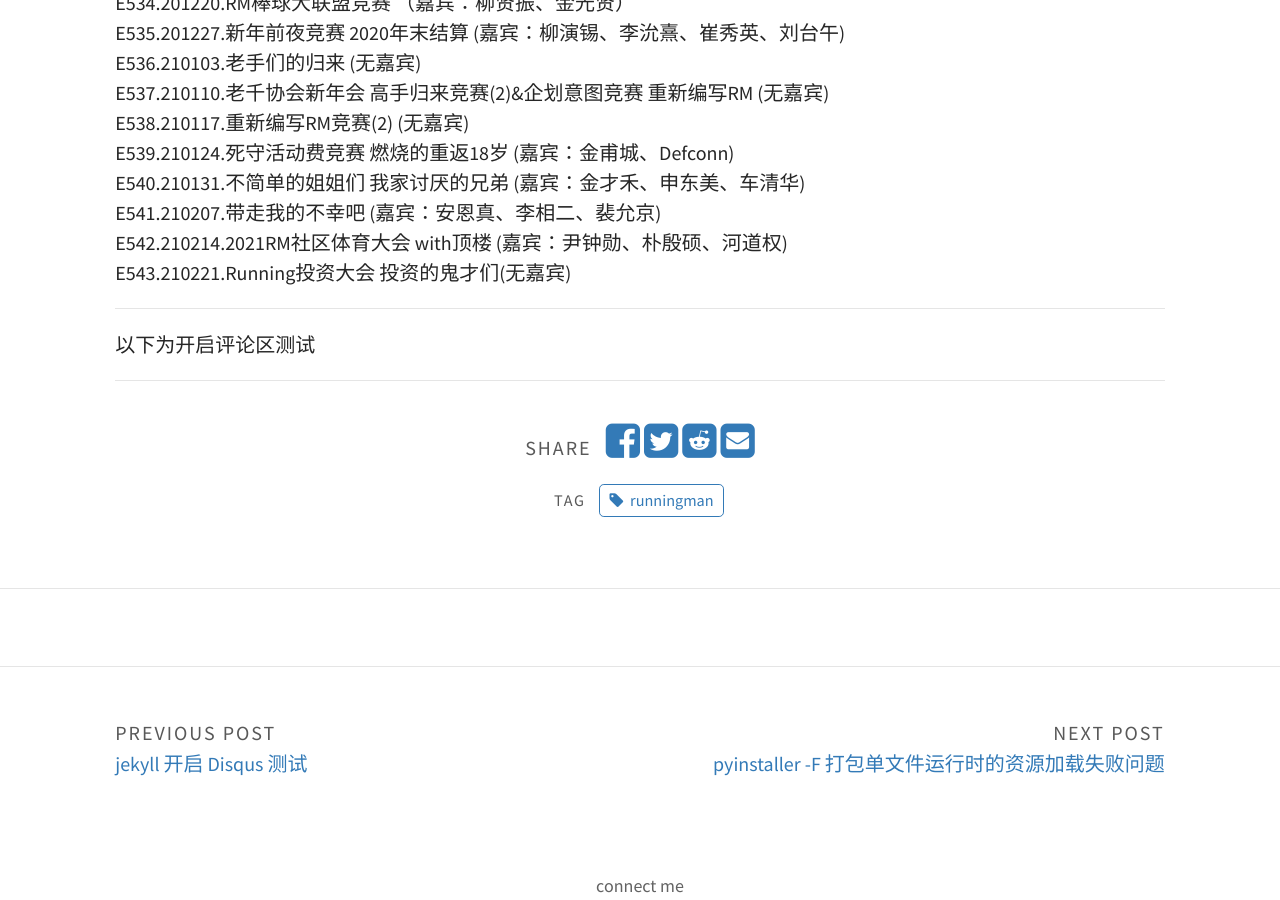
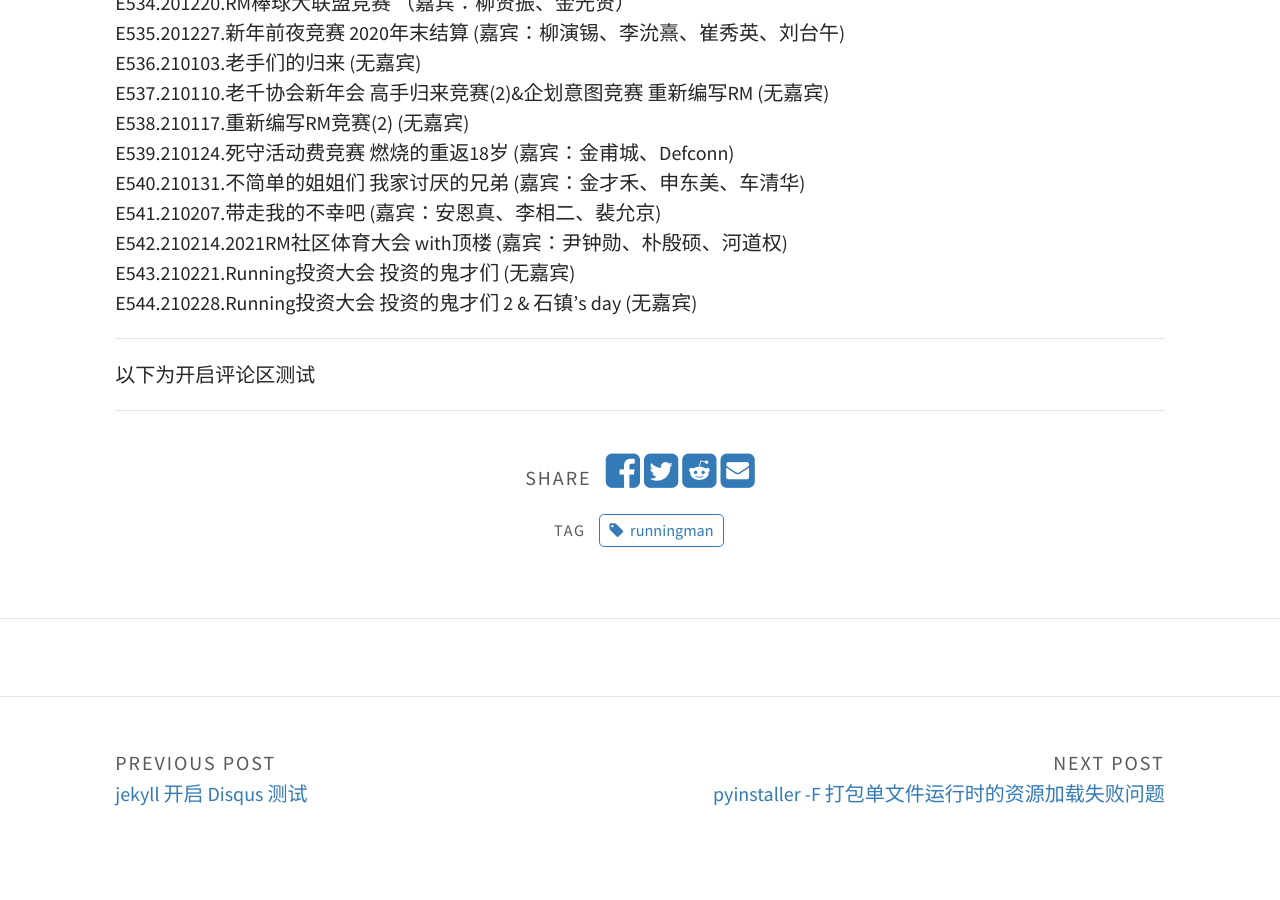
Before and after one commit to pawpaw-love/pawpaw-love.github.io, a Jekyll site: the page built from _posts/2021-02-07-running man 嘉宾列表.md, in a window 1280 px wide and 900 px high, scrolled down 17698 px. Built offline with Jekyll 4.4.1, drawn with Linux system fonts in a browser that asks for light colours; comment, search, counter and statistics services are not loaded.

Commit message:
Update 2021-02-07-running man 嘉宾列表.md

```diff
--- a/_posts/2021-02-07-running man 嘉宾列表.md
+++ b/_posts/2021-02-07-running man 嘉宾列表.md
@@ -564,7 +564,8 @@ E539.210124.死守活动费竞赛 燃烧的重返18岁 (嘉宾：金甫城、Def
 E540.210131.不简单的姐姐们 我家讨厌的兄弟 (嘉宾：金才禾、申东美、车清华)
 E541.210207.带走我的不幸吧 (嘉宾：安恩真、李相二、裴允京)
 E542.210214.2021RM社区体育大会 with顶楼 (嘉宾：尹钟勋、朴殷硕、河道权)
-E543.210221.Running投资大会 投资的鬼才们(无嘉宾)
+E543.210221.Running投资大会 投资的鬼才们 (无嘉宾)
+E544.210228.Running投资大会 投资的鬼才们 2 & 石镇's day (无嘉宾)
 
 ---------------
 
```
